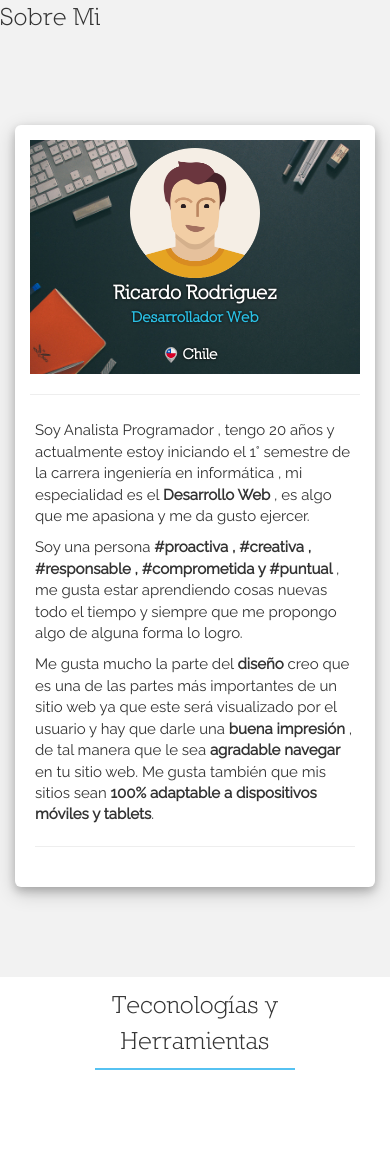
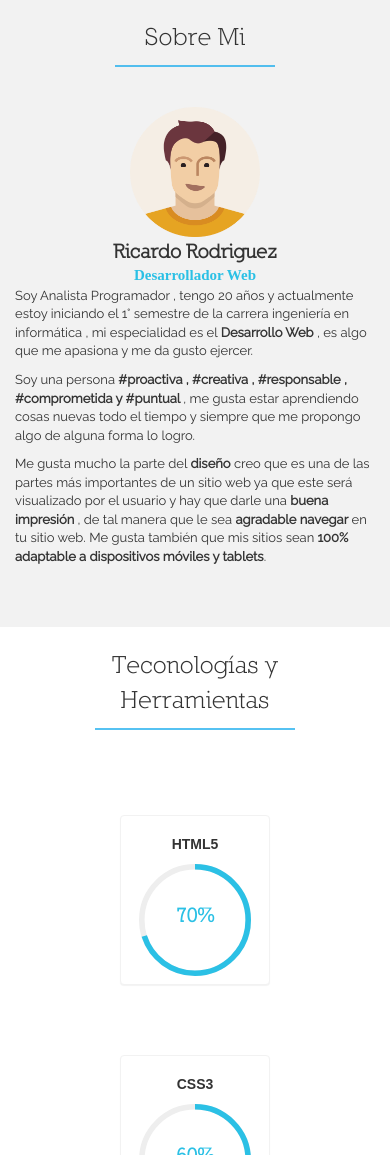
Before and after one commit to ricardoandresrodriguezgamboa/webpagericardo3.0, a plain HTML site: page index.html in a window 390 px wide. Shown: the part 845-2000 px from the top of the page. Drawn offline with Linux system fonts and the light colour scheme; files whose address does not match are found by name.

Commit message:
structure web

```diff
--- a/css/estilos.css
+++ b/css/estilos.css
@@ -11,7 +11,12 @@ src: url('../fonts/Nilland.ttf');
        animation-name:c-fade-in;
 }
 
-
+/*#cargando {
+    position:absolute;
+    width:100%;
+    height:100%;
+    background:#fff url('https://upload.wikimedia.org/wikipedia/commons/b/b1/Loading_icon.gif') no-repeat center;
+}*/
 
 
 .header-home{
@@ -90,9 +95,17 @@ background-color: rgba(15, 168, 237, 0.4);
 .activo{
 
 
+    color:#2F93D6 !important;
+
+
+        /*background:rgba(43, 192, 229, 0.8) !important;
+        content:none !important;
+        color:#fff !important;*/
+
+
    /* width: 100%  !important;
     height:45px;
-    border-bottom:2px solid #00bcd4 ;
+
     transition:all 0.5s ease !important;*/
     /*height:45px;
     background:#2BC0E5 !important;*/
@@ -164,6 +177,7 @@ background-color: rgba(15, 168, 237, 0.4);
 
     background:#f2f2f2;
     height:auto;
+    padding-bottom:50px;
 
 
 
@@ -173,7 +187,13 @@ background-color: rgba(15, 168, 237, 0.4);
 
      font-family:Nilland;
      font-size:25px;
-
+     text-align:center;
+     position:relative;
+     top:10px;
+     border-bottom: 2px solid rgba(15, 168, 237, 0.7);
+     padding:10px;
+     width:160px;
+     margin:auto;
 }
 
 
@@ -223,7 +243,7 @@ background-color: rgba(15, 168, 237, 0.4);
 }*/
 
 
-.caja-perfil{
+/*.caja-perfil{
     background:#fff;
     width:700px;
     height:500px;
@@ -232,7 +252,7 @@ background-color: rgba(15, 168, 237, 0.4);
     box-shadow: 0 4px 8px 0 rgba(0, 0, 0, 0.2), 0 6px 20px 0 rgba(0, 0, 0, 0.19);
 }
 
-.perfil{background: url('../img/web.jpg'); background-size:cover;   /*background:lightskyblue;*/height:170px; padding:8px;}
+.perfil{background: url('../img/web.jpg'); background-size:cover;   background:lightskyblue;height:170px; padding:8px;}
 
 
 .perfil .titulo{
@@ -276,9 +296,52 @@ background-color: rgba(15, 168, 237, 0.4);
 
 
 
+}*/
+
+
+#perfil-img{
+  margin-top:50px;
 }
 
+.perfil .titulo{
 
+    color:#333;
+    font-size:21px;
+    width:300px;
+    font-family:Nilland;
+    font-weight:600;
+    margin:15px auto;
+    text-align:center;
+    word-wrap: break-word;
+
+
+
+}
+
+.titulo p{
+    color:#2BC0E5;
+    font-size:15px;
+    text-align:center;
+     word-wrap: break-word;
+     font-family:Nunito;
+
+
+
+}
+
+.descripcion{
+
+    font-family:raleway;
+    word-wrap: break-word;
+    font-size:15px;
+    margin-top:40px;
+    text-align:left;
+    margin-left:auto;
+    margin-right:auto;
+    width:700px;
+
+
+}
 
 
 
@@ -302,7 +365,7 @@ background-color: rgba(15, 168, 237, 0.4);
      font-family:Nilland;
      font-size:25px;
      width:400px;
-     margin:auto;
+     margin:10px auto;
 }
 
 .skills-container{
@@ -478,12 +541,12 @@ transform: translateY(-100%);
         margin-top:80px;
 
   }
+*/
+    .descripcion{
 
-    .descripcion{
-        margin-top:55px;
         width:auto;
     }
-*/
+
 
 
   .elemento i{
@@ -506,6 +569,10 @@ transform: translateY(-100%);
        height:auto;
    }
 
+   .descripcion{
+       margin-top:-50px;
+   }
+
     .redes-sociales{
         margin-left:-40px;
         padding:15px;
@@ -524,9 +591,17 @@ transform: translateY(-100%);
 
 
    #header{
-       background:#fff !important;
+       background:#f2f2f2 !important;
        box-shadow:0px 0px 3px gray !important;
+
+
    }
+
+
+
+  .navbar-inverse .navbar-toggle{
+      background:#f2f2f2 !important;
+  }
 
    .navbar-inverse .navbar-toggle{
        background:#333 !important;
@@ -606,7 +681,12 @@ transform: translateY(-100%);
 
 }
 
+@media screen and (max-height:320px){
 
+   .info{display:none;}
+   .header-home{margin-top:80px !important;}
+
+}
 
 @media screen and (max-width:235px){
    .brand-name{ display:none;}
@@ -670,8 +750,13 @@ transform: translateY(-100%);
 .header-home{/*background:lightcoral;*/ font-size:16px;}
 .capitalize{font-size:26px !important; }
  .btn-package{display:none;}
- .descripcion{font-size:15px;}
+ .descripcion{font-size:13px; margin-top:-10px;}
  .perfil{height:auto;}
+ #circle1{ margin:auto;}
+ .progressbar-text{
+    top:150px !important;
+ }
+ .panel{height:170px; width:150px;}
 
 
 
--- a/index.html
+++ b/index.html
@@ -34,6 +34,7 @@
     <meta name="theme-color" content="#ffffff">
 </head>
 <body>
+    <!--<div id="cargando"></div>-->
     <div class="container-full">
 
         <!-- HOME -->
@@ -164,14 +165,14 @@
                 <div class="col-md-12">
                     <div class="caja-perfil  img-rounded">
                         <div class="perfil">
-                             <img src="img/male.png" alt="perfil" width="150px" class="img-responsive">
+                             <img id="perfil-img" src="img/male.png" alt="perfil" width="150px" class="center-block img-responsive">
                                <div class="titulo">
                                   Ricardo Rodriguez
                                  <p>Desarrollador Web</p>
-                                 <span><img src="img/chile.png" alt="chile"> Chile</span>
+                                 <!--<span><img src="img/chile.png" alt="chile"></span>-->
                               </div>
                         </div>
-                          <hr>
+
                           <div class="descripcion">
                                <p>Soy Analista Programador , tengo 20 años y actualmente estoy iniciando el 1° semestre de la carrera
                                 ingeniería en informática , mi especialidad es el <b>Desarrollo Web</b> , es algo que me apasiona y me da
@@ -183,7 +184,6 @@
                                   de un sitio web ya que este será visualizado por el usuario y
                                   hay que darle una <b>buena impresión</b> , de tal manera que le sea <b>agradable navegar</b> en tu sitio web.
                                  Me gusta también que mis sitios sean <b>100% adaptable a dispositivos móviles y tablets</b>.</p>
-                                 <hr>
                               </div>
 
 
--- a/js/scripts.js
+++ b/js/scripts.js
@@ -1,3 +1,6 @@
+/*$(window).load(function () {
+  $('#cargando').hide();
+});*/
 
 $(function(){
 
@@ -16,11 +19,11 @@ $(function(){
 
 
 
-        $(window).scroll(function() {
+        /*$(window).scroll(function() {
           if($(document).scrollTop() > 15 && $(window).width() > 767) {
             $('#header').addClass('shrink');
             $('#header').css('transition','all 0.4s ease');
-            $('#header').css('background', '#fff');
+            $('#header').css('background', '#f2f2f2');
             $('.navbar-inverse .navbar-nav > li > a').css('color','#5C5858');
             $('#header').css('box-shadow','0px 0px 3px gray');
             $('.navbar-inverse .navbar-brand ').css('color','#333');
@@ -33,8 +36,9 @@ $(function(){
             $('#header').css('box-shadow','none');
             $('.navbar-inverse .navbar-nav > li > a').css('color','#fff');
             $('.navbar-inverse .navbar-brand ').css('color','#fff');
+
             }
-      });
+      });*/
 
 
         $('.ir-arriba').click(function(){
@@ -44,7 +48,7 @@ $(function(){
         });
 
         $(window).scroll(function(){
-                if($(this).scrollTop() > 0){
+                if($(this).scrollTop() > 400){
                       $('.ir-arriba').slideDown(300);
 
                 }else{
@@ -54,7 +58,23 @@ $(function(){
         });
     });
 
-    $(document).on("scroll", onScroll);
+  jQuery(function() {
+  jQuery('#navegacion-rr ul li a[href^="#"]').click(function() {
+    if (location.pathname.replace(/^\//,'') == this.pathname.replace(/^\//,'') && location.hostname == this.hostname) {
+
+      var target = jQuery(this.hash);
+      target = target.length ? target : jQuery('[name=' + this.hash.slice(1) +']');
+      if (target.length) {
+        jQuery('html,body').animate({
+          scrollTop: target.offset().top-70
+        }, 1000);
+        return false;
+      }
+    }
+  });
+});
+
+   /* $(document).on("scroll", onScroll);
 
     //smoothscroll
     $('#navegacion-rr ul li a[href^="#"]').on('click', function (e) {
@@ -95,3 +115,4 @@ function onScroll(event){
         }
     });
 }
+*/
```
Also changed, not shown: css/bootstrap.css, img/fondo.png (added).
